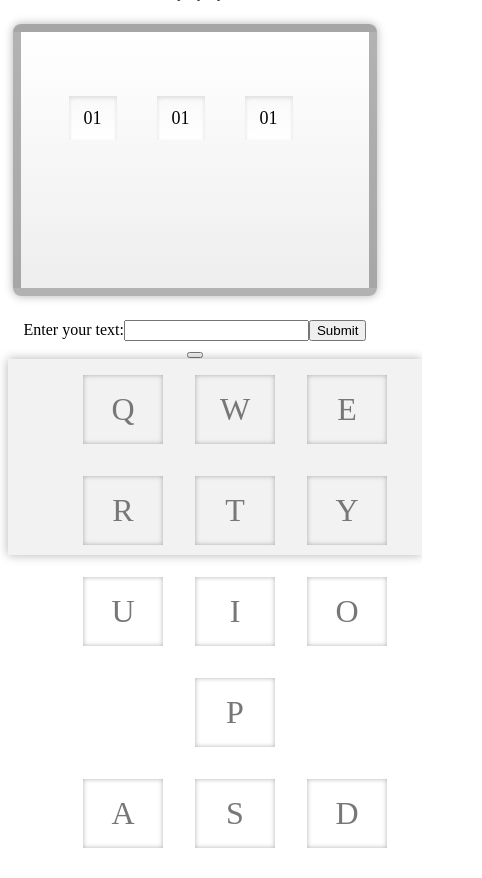
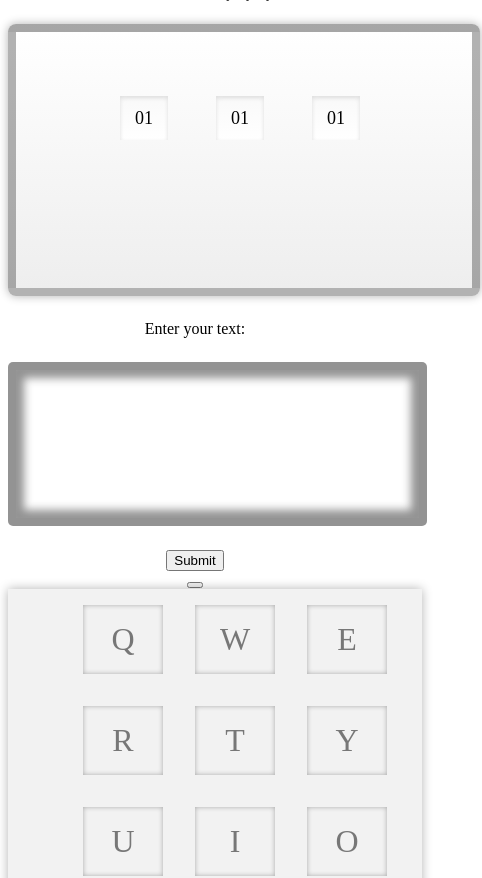
Before and after one commit to christian6404/enigma-machine, a React (Create React App) app: page / in a window 390 px wide. Shown: the top 878 px of the page, 482 px wide, since content can reach past the window. Built offline with nearby package versions, Linux system fonts and the light colour scheme.

Commit message:
inputbox

```diff
--- a/src/pages/Home.js
+++ b/src/pages/Home.js
@@ -83,7 +83,7 @@ function Home() {
         </div>
 
         <label htmlFor="inputBox">Enter your text:</label>
-        <input type="text" id="inputBox" name="inputBox" />
+        <input type="text" id="inputBox" name="inputBox" autoFocus />
         <input type="submit" value="Submit" />
 
         <EnigmaOutput />
--- a/src/styles/Home.css
+++ b/src/styles/Home.css
@@ -1,7 +1,6 @@
 .lamps {
 text-align: center;
 width: 100%;
-height: 180px;
 padding-top: 1rem;
 margin: 0;
 position: relative;
@@ -128,28 +127,18 @@ opacity: 1;
 visibility: visible;
 }
 
-@media screen and (max-width: 630px) {
-.rotors {
-width: 90%;
+#inputBox {
+    margin: 1.5rem auto;
+    background: #ffffff;
+    box-shadow: inset 0 0 0.5rem 0.5rem rgba(40, 40, 40, 0.5);
+    border: 0.5rem solid rgba(40, 40, 40, 0.5);
+    border-radius: 5px;
+    text-align: center;
+    display: block;
+    width: 95%;
+    max-width: 31rem;
+    min-height: 100px;
+    padding: 1.5rem;
+    outline: none;
+    font-size: 30px;;
 }
-}
-
-@media screen and (max-width: 400px) {
-.rotors {
-padding-left: 3%;
-}
-
-.rotors input {
-margin-right: 2.5rem;
-}
-
-.rotors input:last-child {
-margin-right: 0;
-}
-}
-
-@media screen and (max-width: 330px) {
-.rotors {
-padding-left: 0;
-}
-}
```
